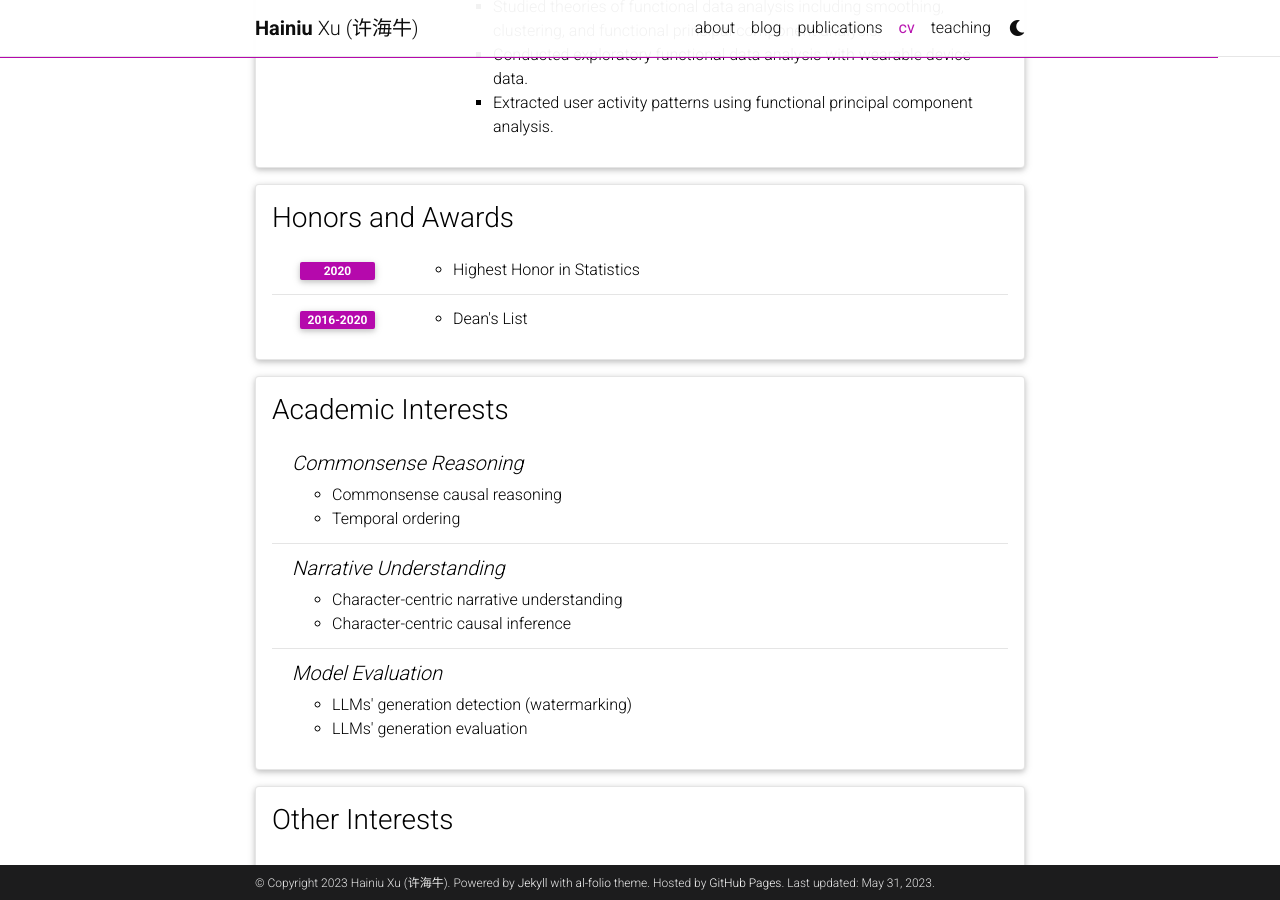
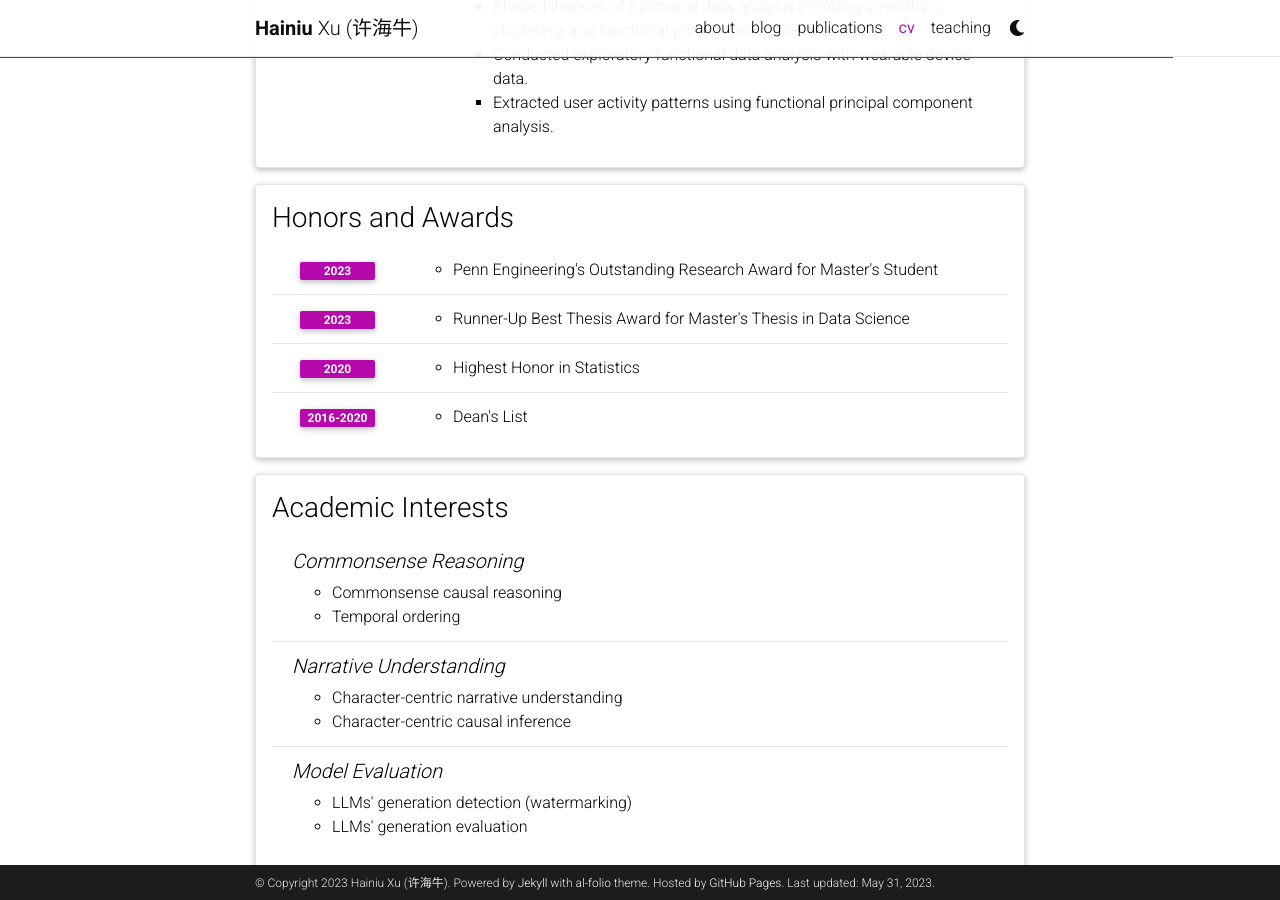
Before and after one commit to SeacowX/SeacowX.github.io, a Jekyll site: the page built from _pages/cv.md, in a window 1280 px wide and 900 px high, scrolled down 2435 px. Built offline with Jekyll 4.4.1, drawn with Linux system fonts in a browser that asks for light colours; comment, search, counter and statistics services are not loaded; a style sheet for code colours, icons or effects is not loaded; some of the changed text lies outside the part shown.

Commit message:
website update

```diff
--- a/_data/cv.yml
+++ b/_data/cv.yml
@@ -3,8 +3,8 @@
   contents:
     - name: Full Name
       value: Hainiu Xu
-    - name: Date of Birth
-      value: 12nd Feburary 1997
+    - name: Hometown
+      value: Jinan, Shandong Province, China
     - name: Languages
       value: English, Chinese (Mandarin)
 
@@ -90,6 +90,12 @@
 - title: Honors and Awards
   type: time_table
   contents:
+    - year: 2023
+      items:
+        - Penn Engineering's Outstanding Research Award for Master's Student
+    - year: 2023
+      items:
+        - Runner-Up Best Thesis Award for Master's Thesis in Data Science
     - year: 2020
       items:
         - Highest Honor in Statistics
```
